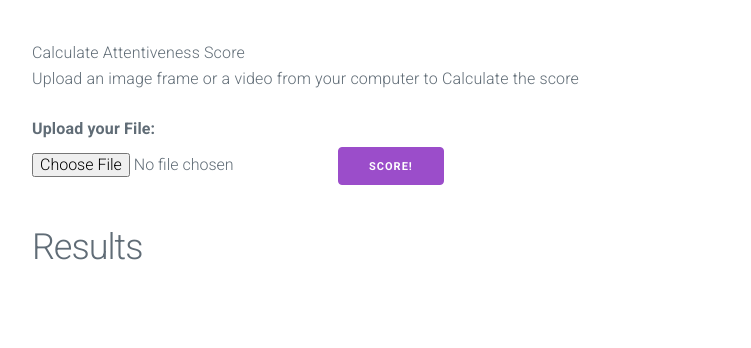
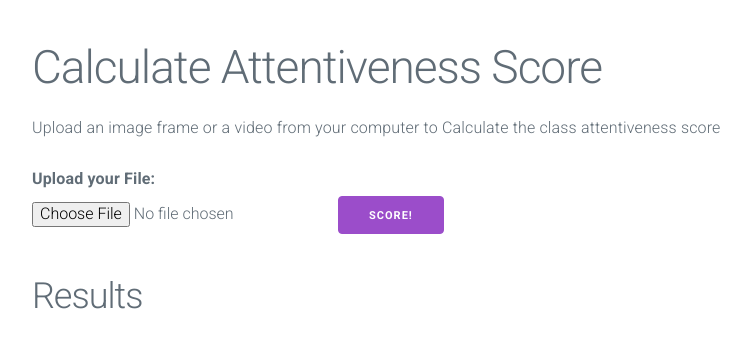
Before and after one commit to Ifyokoh/FastAI-Deployment, a Flask app: page / in a window 1280 px wide. Shown: the top 348 px of the page, without its empty margins (58-809 px from the left). Run offline with Flask 2, Linux system fonts and the light colour scheme; parts of the project's set-up code (start-up, migrations or seed data) failed here and were passed over.

Commit message:
modified main page

```diff
--- a/server/main.py
+++ b/server/main.py
@@ -42,7 +42,7 @@ def predict():
 
     avgScore = attentiveness_score/len(score[0])
 
-    return f'Predictions: {score[0]}; The Attentiveness Score for this Frame is: {avgScore:.01f}'
+    return f'Predictions: {score[0]} \n The Attentiveness Score for this Frame is: {avgScore:.01f}'
 
 
 if __name__=='__main__':
--- a/server/static/style.css
+++ b/server/static/style.css
@@ -7,7 +7,7 @@
 }
 
 .result .text {
-    background-color: rgb(237, 237, 237);
+    background-color: rgb(34, 33, 33);
     font-weight: 700;
     text-align: center;
     padding: 10px 0px 10px 0px;
@@ -60,8 +60,8 @@ footer p {
 #uploadedImg {
     width:intrinsic;
     height:intrinsic;
-    max-width: 250px;
-    max-height: 250px;
+    max-width: 400px;
+    max-height: 400px;
 }
 
 .lds-dual-ring {
--- a/server/templates/index.html
+++ b/server/templates/index.html
@@ -17,10 +17,10 @@
 
     <div class="container">
         <div class="row">
-            <h>Calculate Attentiveness Score</h1>
+            <h1>Calculate Attentiveness Score</h1>
         </div>
         <div class="row">
-            <p>Upload an image frame or a video from your computer to Calculate the score
+            <p>Upload an image frame or a video from your computer to Calculate the class attentiveness score
             </p>
 
         </div>
@@ -39,7 +39,7 @@
         <div class="row">
 
             <h2>Results</h2>
-            <div id="loader" class="lds-dual-ring"></div>
+            <!-- <div id="loader" class="lds-dual-ring"></div> -->
         </div>
         <div id="results" class="grid-container">
         </div>
```
